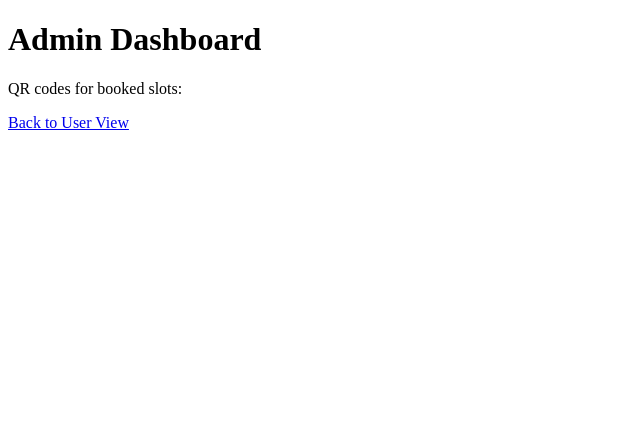
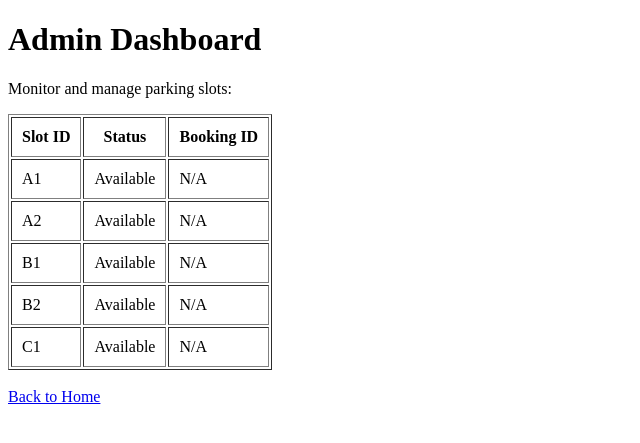
Before and after one commit to JessielynJenisha30/Campus-Parking-App-CC, a Flask app: template campus-parking/backend/templates/admin.html in a window 1280 px wide. Shown: the top 443 px of the page, without its empty margins (0-640 px from the left). Run offline with Flask 3, Linux system fonts and the light colour scheme; the template is opened without the code that fills it: values that come from a table or form of the project are taken from there, others are empty.

Commit message:
Update admin.html

```diff
--- a/campus-parking/backend/templates/admin.html
+++ b/campus-parking/backend/templates/admin.html
@@ -1,18 +1,30 @@
 <!DOCTYPE html>
-<html>
+<html lang="en">
 <head>
+  <meta charset="UTF-8">
   <title>Admin Dashboard - Campus Parking</title>
 </head>
 <body>
   <h1>Admin Dashboard</h1>
-  <p>QR codes for booked slots:</p>
-  <ul>
-    {% for slot, booking in slots.items() %}
-      {% if booking %}
-        <li>{{ slot }} - <img src="{{ url_for('static', filename='qr_codes/' + booking + '.png') }}" width="100"></li>
-      {% endif %}
+  <p>Monitor and manage parking slots:</p>
+
+  <table border="1" cellpadding="10">
+    <tr>
+      <th>Slot ID</th>
+      <th>Status</th>
+      <th>Booking ID</th>
+    </tr>
+
+    {% for slot in slots %}
+    <tr>
+      <td>{{ slot.slot_id }}</td>
+      <td>{{ "Booked" if slot.booking_id else "Available" }}</td>
+      <td>{{ slot.booking_id if slot.booking_id else "N/A" }}</td>
+    </tr>
     {% endfor %}
-  </ul>
-  <a href="/">Back to User View</a>
+  </table>
+
+  <br>
+  <a href="{{ url_for('home') }}">Back to Home</a>
 </body>
 </html>
```
